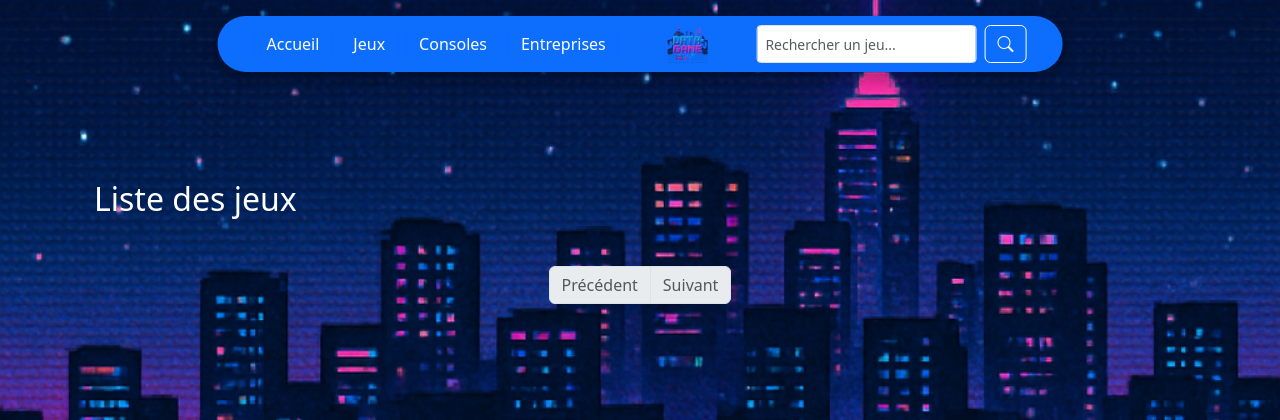
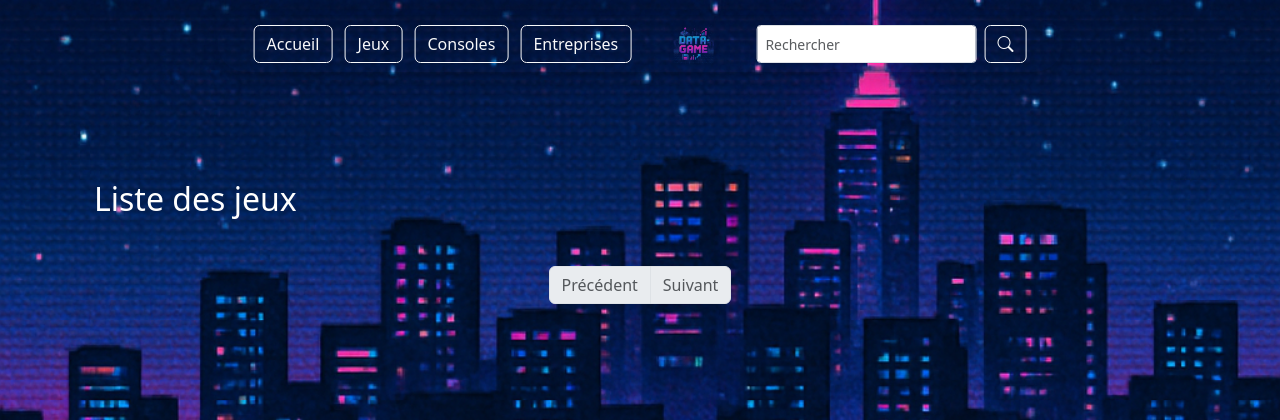
Before and after one commit to sandrineyb/data-game, a Flask app: page /jeux in a window 1280 px wide. Shown: the top 420 px of the page. Run offline with Flask 3, Linux system fonts and the light colour scheme; data that the repository does not hold is empty; parts of the project's set-up code (start-up, migrations or seed data) failed here and were passed over.

Commit message:
COrrection route recherche pôur limiter aux 50 prmeiers résultats, et modification navbar en double sur certaines pages

```diff
--- a/app.py
+++ b/app.py
@@ -151,7 +151,7 @@ def rechercher():
         return redirect(url_for('jeux'))
 
     resultats = Game.query.filter(
-        Game.name.like(f'%{query}%')
+        Game.name.like(f'%{query}%').limit(50).all()
     ).all()
 
     # Convertir les dates si nécessaire
--- a/templates/jeux.html
+++ b/templates/jeux.html
@@ -3,33 +3,6 @@
 {% block title %}Jeux - Data Game{% endblock %}
 
 {% block content %}
-  <div class="position-fixed top-0 start-50 translate-middle-x" style="width:66%; z-index: 1030;">
-    <nav class="navbar navbar-expand-lg bg-primary rounded-pill my-3 px-4 py-2 shadow">
-      <div class="container-fluid justify-content-between align-items-center">
-        <!-- Boutons à gauche -->
-        <div class="d-flex align-items-center">
-          <a class="btn btn-primary me-2" href="{{ url_for('home') }}">Accueil</a>
-          <a class="btn btn-primary me-2" href="{{ url_for('jeux') }}">Jeux</a>
-          <a class="btn btn-primary me-2" href="{{ url_for('consoles') }}">Consoles</a>
-          <a class="btn btn-primary" href="{{ url_for('entreprises') }}">Entreprises</a>
-        </div>
-        <!-- Logo centré -->
-        <div class="mx-auto">
-          <img src="/static/img/logo.png" alt="Logo Data Game" style="height:40px;">
-        </div>
-        <!-- Bouton recherche à droite -->
-        <div class="d-flex align-items-center">
-          <form action="{{ url_for('rechercher') }}" method="GET" class="d-flex">
-            <input type="text" name="q" class="form-control form-control-sm me-2" placeholder="Rechercher un jeu..."
-              aria-label="Rechercher">
-            <button type="submit" class="btn border border-white text-white" style="background:transparent;">
-              <i class="bi bi-search"></i>
-            </button>
-          </form>
-        </div>
-      </div>
-    </nav>
-  </div>
   <!-- Ajoute un margin-top sur .container pour ne pas cacher le contenu sous la navbar -->
   <!-- Dans la section contenu de jeux.html -->
   <div class="container" style="margin-top:90px;">
```
Also changed, not shown: templates/console_detail.html (+0 -26 lines), templates/entreprises.html (+0 -31 lines).
